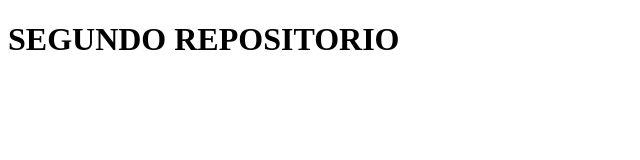
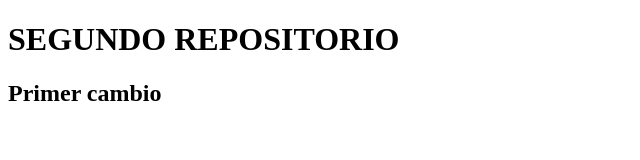
Before and after one commit to antoniopresas/ifcd0122_segundo, a plain HTML site: page index.html in a window 1280 px wide. Shown: the whole page, without its empty margins (0-640 px from the left). Drawn offline with Linux system fonts and the light colour scheme.

Commit message:
primer commit

```diff
--- a/index.html
+++ b/index.html
@@ -6,6 +6,7 @@
 <body>
 
 	<h1>SEGUNDO REPOSITORIO</h1>
+	<h2>Primer cambio</h2>
 
 </body>
 </html>
```
